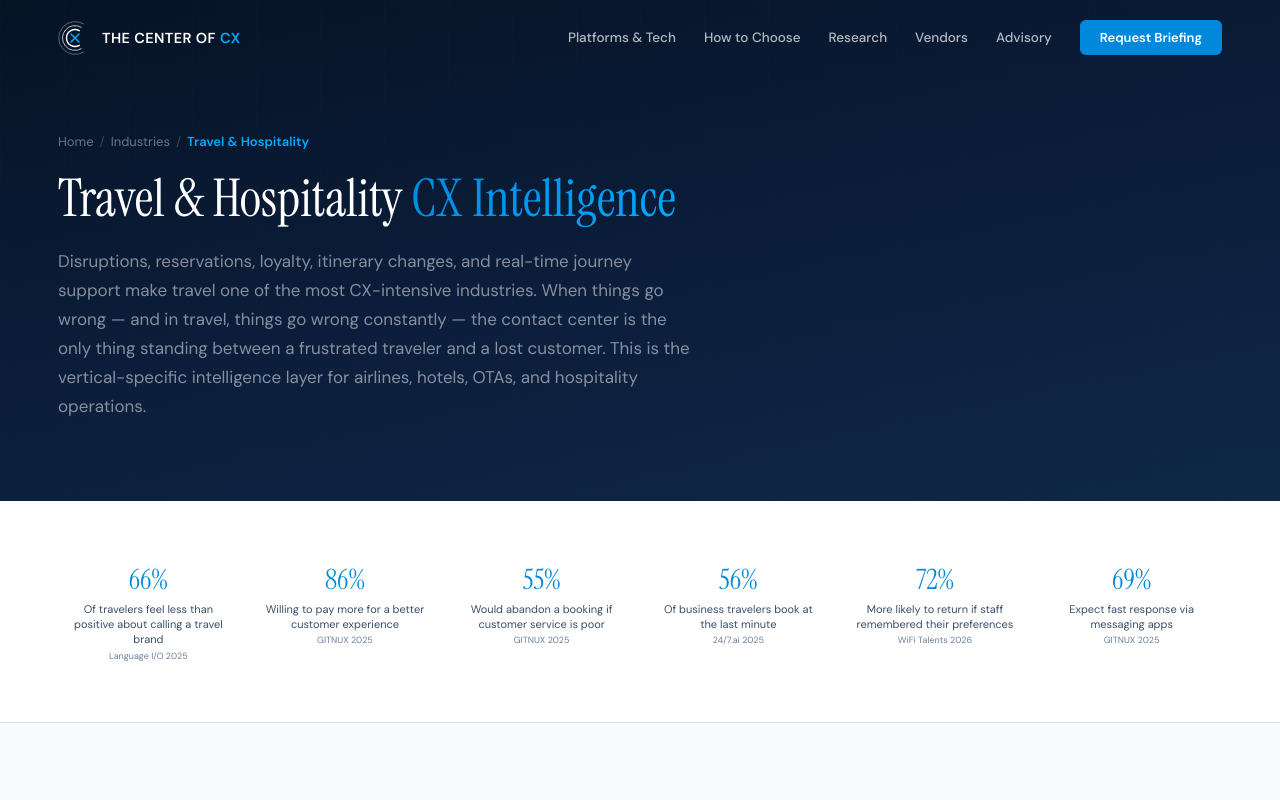
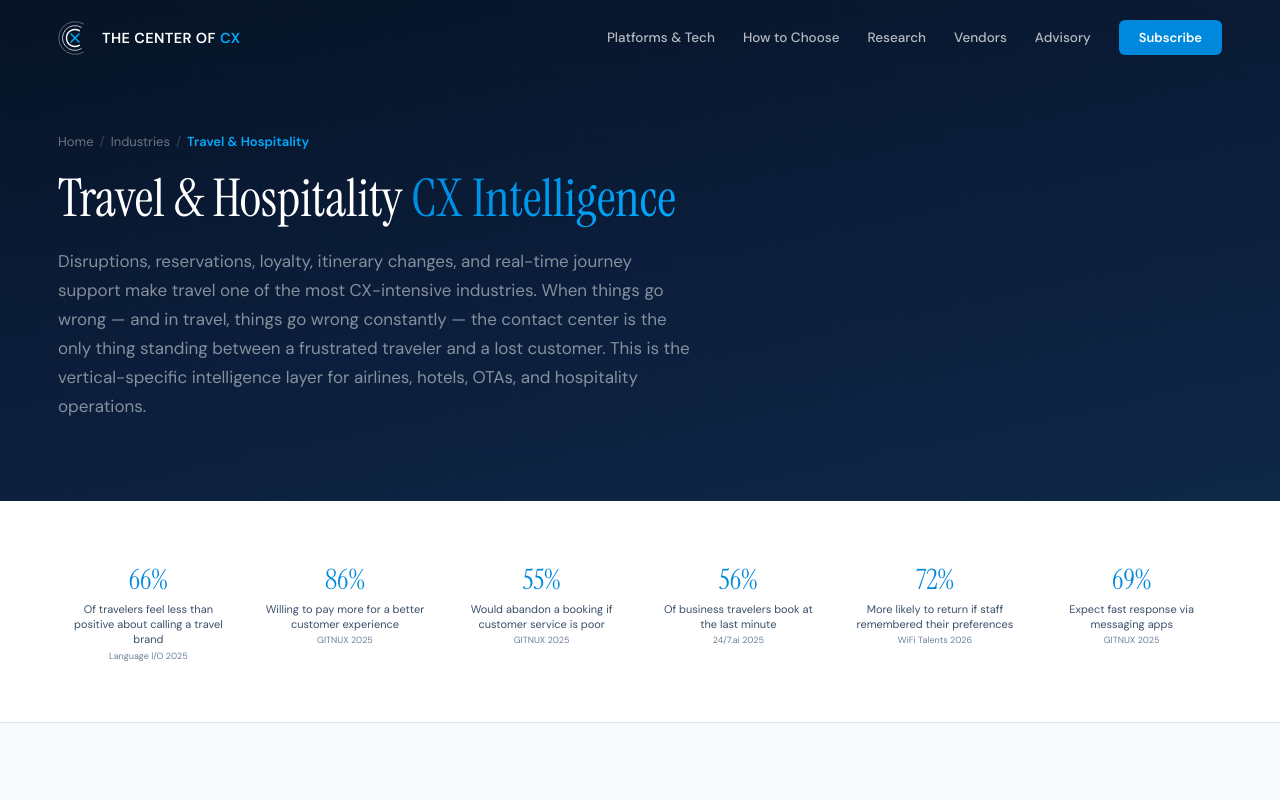
Before and after one commit to thomasbakerj-lgtm/CENTER-OF-CX, a React (Vite) app: page /industries/travel in a window 1280 px wide. Shown: the top 800 px of the page. Built offline with nearby package versions, Linux system fonts and the light colour scheme.

Commit message:
Update TravelVertical.jsx

```diff
--- a/TravelVertical.jsx
+++ b/TravelVertical.jsx
@@ -15,7 +15,7 @@ return(<><style>{`@import url('https://fonts.googleapis.com/css2?family=DM+Sans:
 <a href="/" style={{display:"flex",alignItems:"center",gap:10}}><LogoMark size={34}/><span style={{color:"#fff",fontWeight:600,fontSize:14.5,letterSpacing:0.4}}>THE CENTER OF <span style={{color:LIGHT}}>CX</span></span></a>
 <div className="nav-links" style={{display:"flex",alignItems:"center",gap:28}}>
 {links.map(l=><a key={l.name} href={l.href} style={{color:"rgba(255,255,255,0.7)",fontSize:13.5,fontWeight:500}}>{l.name}</a>)}
-<a href="/contact" style={{color:"#fff",fontSize:13,fontWeight:600,background:ELECTRIC,padding:"9px 20px",borderRadius:6}}>Request Briefing</a>
+<a href="/contact" style={{color:"#fff",fontSize:13,fontWeight:600,background:ELECTRIC,padding:"9px 20px",borderRadius:6}}>Subscribe</a>
 </div></div></nav></>)}
 
 export default function TravelVertical() {
```
